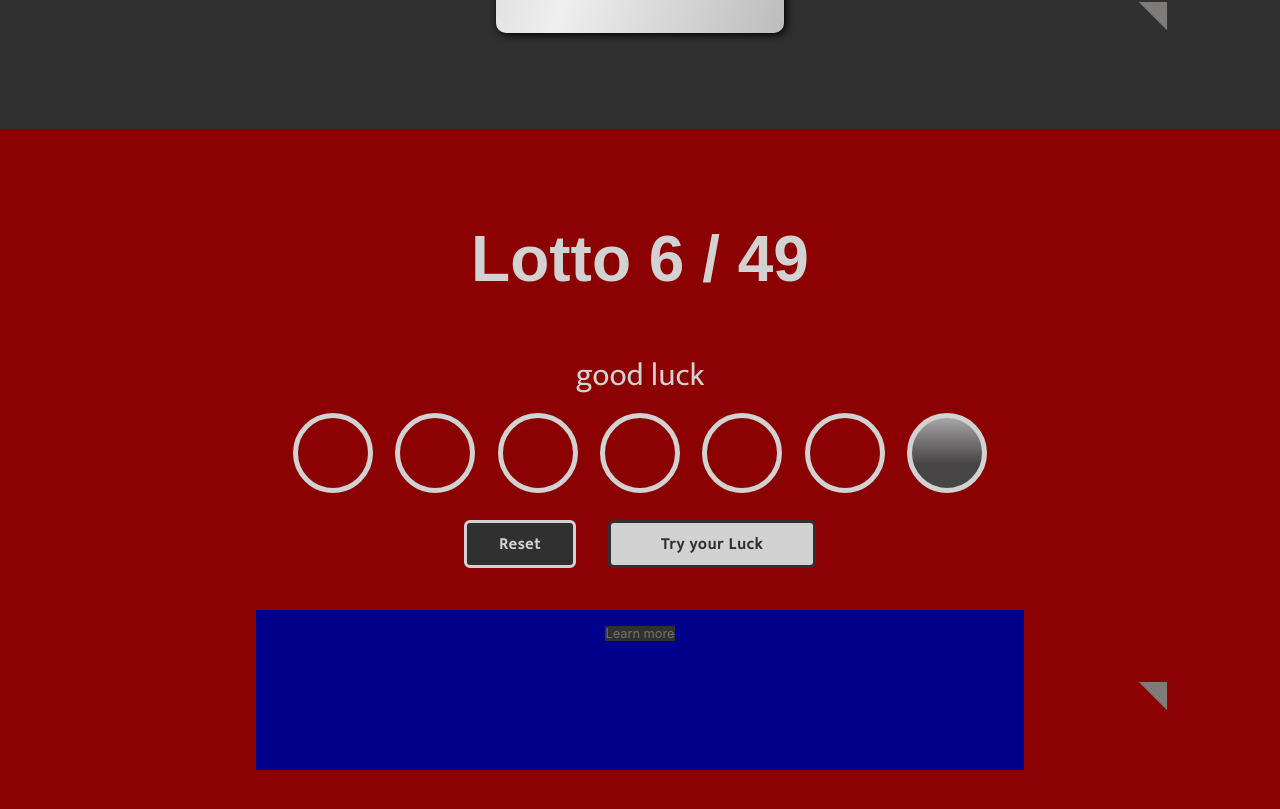
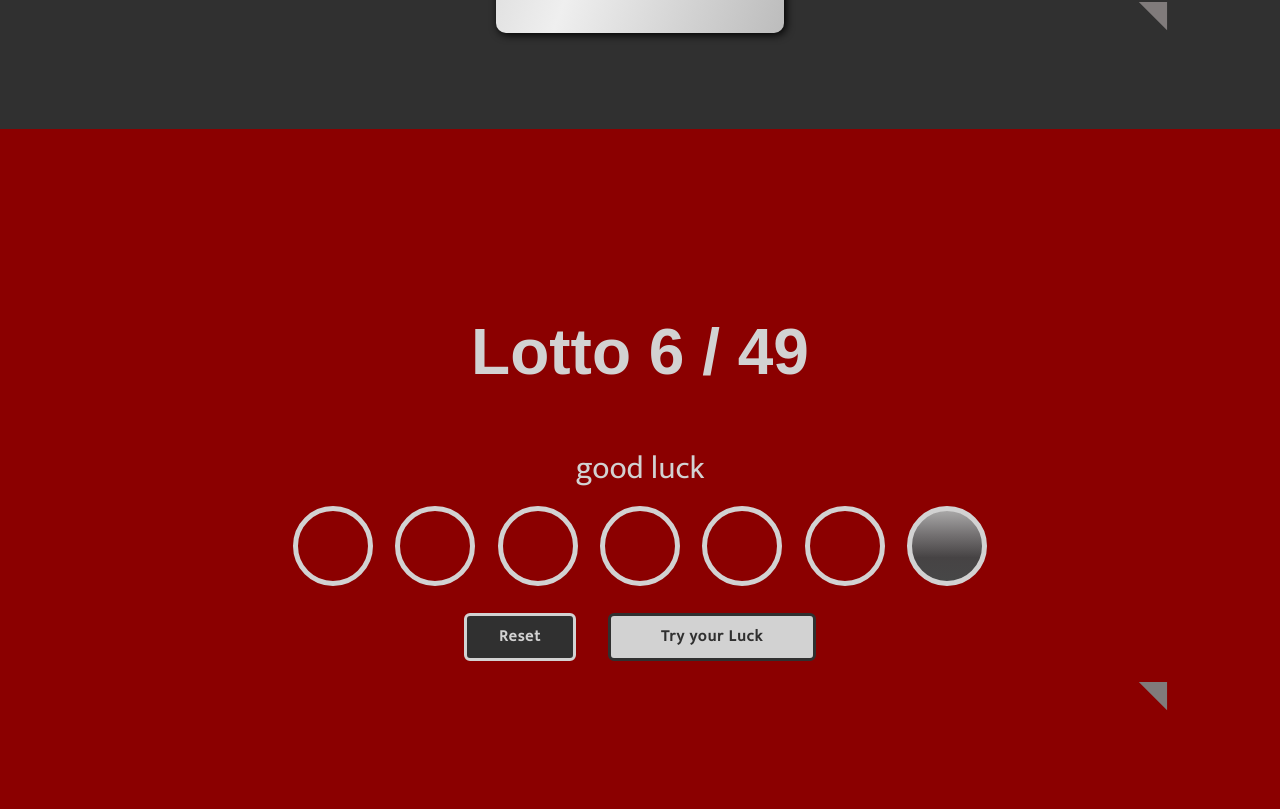
Before and after one commit to johnxadams/portfolio-v3, a React (Create React App) app: page / in a window 1280 px wide. Shown: the part 2562-3371 px from the top of the page. Built offline with nearby package versions, Linux system fonts and the light colour scheme; a web font is replaced by a local one.

Commit message:
learn more removed

```diff
--- a/src/components/Layout/LottoPage/LottoPage.jsx
+++ b/src/components/Layout/LottoPage/LottoPage.jsx
@@ -1,22 +1,21 @@
 // hooks
-import React, {useState} from 'react'
+import React, { useState } from "react";
 
 //components
-import LottoApplication from './LottoApplication/LottoApplication'
-import LottoLearnMore from './LottoLearnMore/LottoLearnMore';
-import LinkToGifPage from '../LinkToGifPage/LinkToGifPage';
+import LottoApplication from "./LottoApplication/LottoApplication";
+import LottoLearnMore from "./LottoLearnMore/LottoLearnMore";
+import LinkToGifPage from "../LinkToGifPage/LinkToGifPage";
 
 export default function LottoPage() {
-
-    const arrOfEmptyStrings = ["","","","","","",""];
+  const arrOfEmptyStrings = ["", "", "", "", "", "", ""];
 
   const [lottoState, setLottoState] = useState(arrOfEmptyStrings);
 
   const handleLotto = () => {
-      let newArr = []
+    let newArr = [];
     while (newArr.length < 6) {
       const randomNumber = Math.floor(Math.random() * 49 + 1);
-        if (!newArr.includes(randomNumber)){
+      if (!newArr.includes(randomNumber)) {
         newArr.push(randomNumber);
       }
     }
@@ -25,24 +24,25 @@ export default function LottoPage() {
 
     newArr.push(superRandomNumber);
 
-      setLottoState([...newArr])
-
-    }
+    setLottoState([...newArr]);
+  };
 
   const handleReset = () => {
-      setLottoState(arrOfEmptyStrings)
-    }
+    setLottoState(arrOfEmptyStrings);
+  };
 
   return (
     <>
-          <LottoApplication outputLottoNumbers={lottoState} emptyBoxes={arrOfEmptyStrings}/>
+      <LottoApplication
+        outputLottoNumbers={lottoState}
+        emptyBoxes={arrOfEmptyStrings}
+      />
       <div className="button-container">
         <button onClick={handleReset}>Reset</button>
         <button onClick={handleLotto}>Try your Luck</button>
       </div>
-          <LottoLearnMore/>
-          <LinkToGifPage/>
+      {/* <LottoLearnMore/> */}
+      <LinkToGifPage />
     </>
-
   );
 }
--- a/src/scss/layout/_lotto-page.scss
+++ b/src/scss/layout/_lotto-page.scss
@@ -92,55 +92,55 @@ button:nth-child(2) {
     transition: ease-in-out 0.2s;
   }
 }
-.lotto-learn-more-container {
-  width: 60%;
-  height: 10rem;
-  color: $mainLight;
-  background-color: darkblue; // $mainDark;
-  margin: 2% 0 0 0;
-  @include flex-justify-align-dir(space-between, center, column);
-  .learn-more-circle {
-    // width: 5rem;
-    // height: 2rem;
-    // border: 2px $learnMoreLight solid;
-    font-size: 0.8rem;
-    color: $learnMoreLight;
-    background-color: $mainDark;
-    // border-radius: 20px;
-    margin: 0 0 0.5rem 0;
-    cursor: pointer;
-    @include flex-justify-align-dir(center, center, row);
-    &:hover {
-      background: $mainDark;
-      // border: 2px $learnMoreLight solid;
-      text-decoration: underline;
-      color: $mainLight;
-      transition: ease-in-out 0.2s;
-    }
-    &:active {
-      // background-color: $learnMoreLight;
-      // border: 2px $mainDark solid;
-      color: $mainDark;
-      transition: ease-in-out 0.3s;
-    }
-  }
-  .lotto-info {
-    width: 15rem;
-    height: auto;
-    margin-bottom: 2rem;
-    font-size: 0.8rem;
-    background-color: blue;
-    border: 2px $mainLight dotted;
-    border-bottom: none;
-    border-left: none;
-    border-right: none;
-    // animation-name: lottoInfo;
-    // animation-duration: 3s;
-    transition: all 2s ease;
-  }
-  .toggle-info {
-    margin-bottom: 0rem;
-    opacity: 0;
-    //   transition: all 2s ease;
-  }
-}
+// .lotto-learn-more-container {
+//   width: auto;
+//   height: 10rem;
+//   color: $mainLight;
+//   background-color: darkblue; // $mainDark;
+//   margin: 2% 0 0 0;
+//   @include flex-justify-align-dir(space-between, center, column);
+//   .learn-more-circle {
+//     // width: 5rem;
+//     // height: 2rem;
+//     // border: 2px $learnMoreLight solid;
+//     font-size: 0.8rem;
+//     color: $learnMoreLight;
+//     background-color: $mainDark;
+//     // border-radius: 20px;
+//     margin: 0 0 0.5rem 0;
+//     cursor: pointer;
+//     @include flex-justify-align-dir(center, center, row);
+//     &:hover {
+//       background: $mainDark;
+//       // border: 2px $learnMoreLight solid;
+//       text-decoration: underline;
+//       color: $mainLight;
+//       transition: ease-in-out 0.2s;
+//     }
+//     &:active {
+//       // background-color: $learnMoreLight;
+//       // border: 2px $mainDark solid;
+//       color: $mainDark;
+//       transition: ease-in-out 0.3s;
+//     }
+//   }
+//   .lotto-info {
+//     width: 15rem;
+//     height: auto;
+//     margin-bottom: 2rem;
+//     font-size: 0.8rem;
+//     background-color: blue;
+//     border: 2px $mainLight dotted;
+//     border-bottom: none;
+//     border-left: none;
+//     border-right: none;
+//     // animation-name: lottoInfo;
+//     // animation-duration: 3s;
+//     transition: all 2s ease;
+//   }
+//   .toggle-info {
+//     margin-bottom: 0rem;
+//     opacity: 0;
+//     //   transition: all 2s ease;
+//   }
+// }
```
Lines whose indentation alone changed are shown as unchanged.
